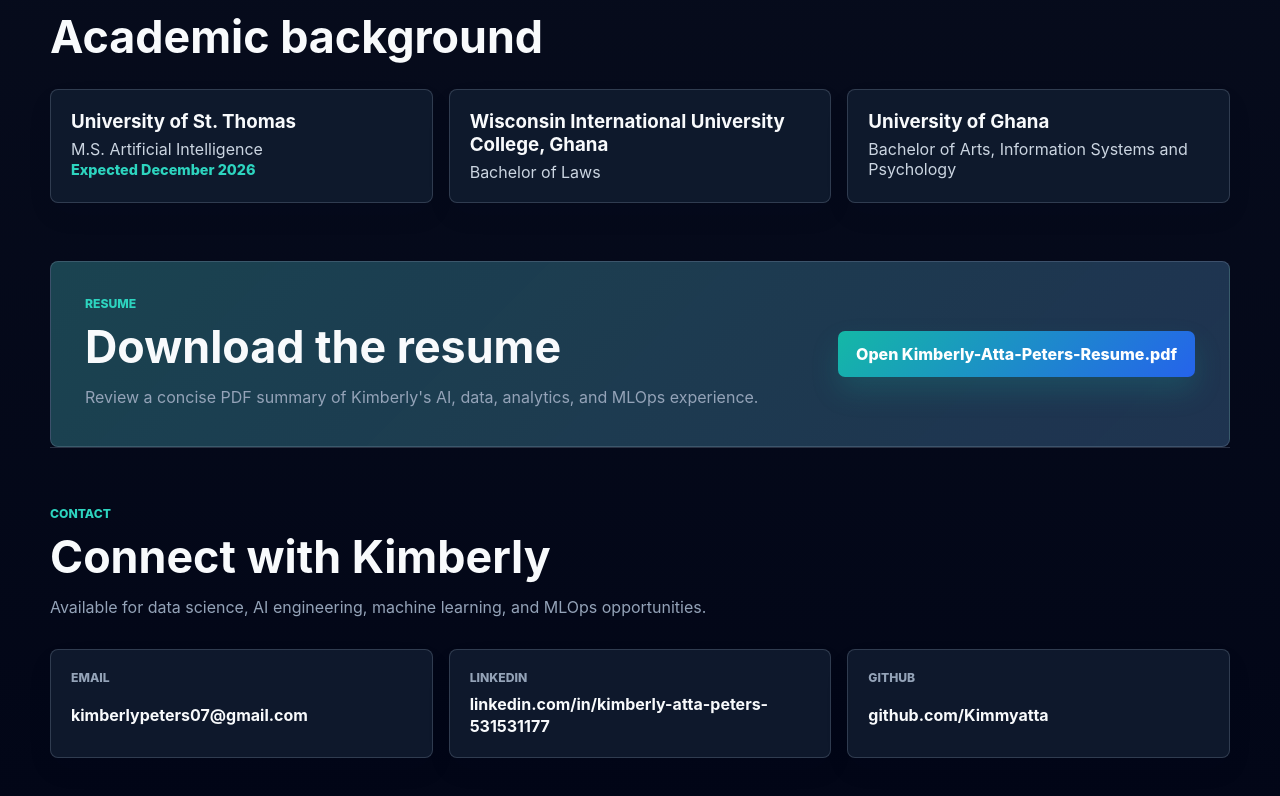
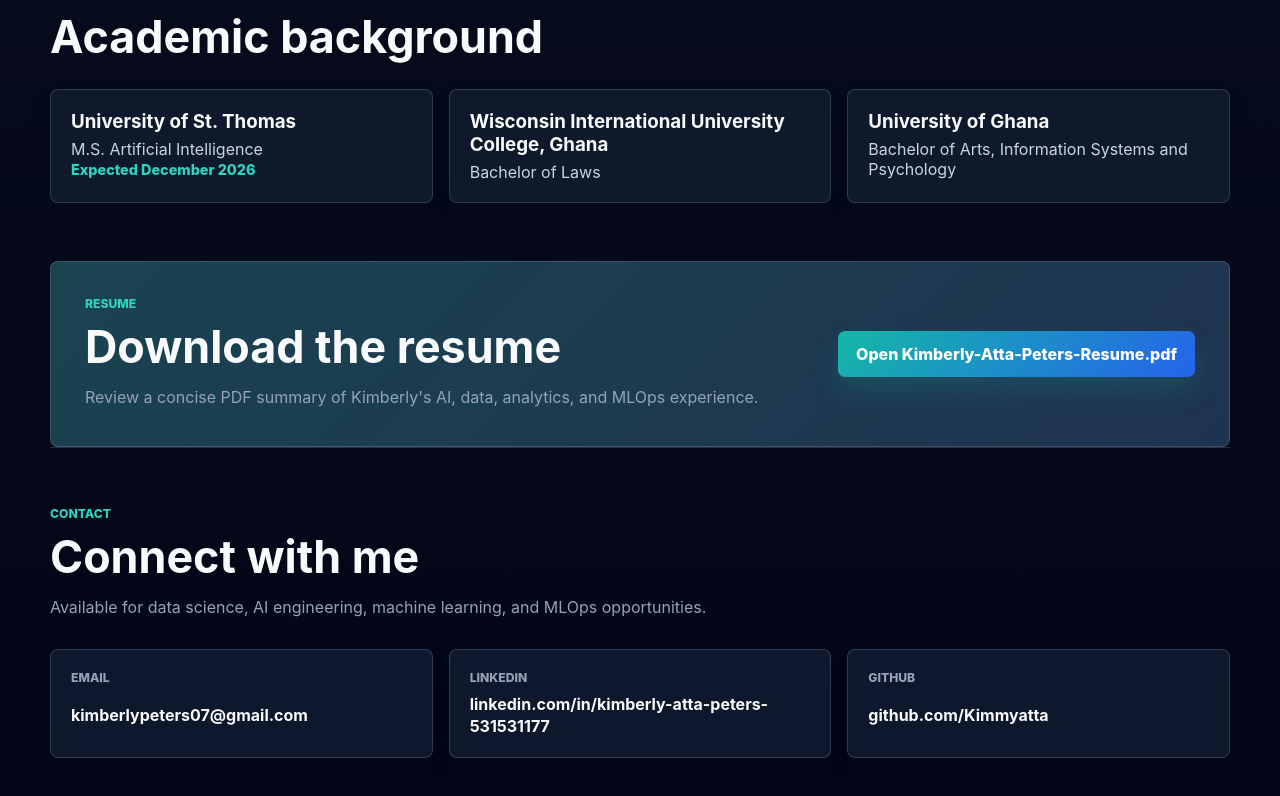
Before and after one commit to Kimmyatta/kimberly-portfolio, a React (Vite) app: page / in a window 1280 px wide. Shown: the part 5093-5889 px from the top of the page. Built offline with nearby package versions, Linux system fonts and the light colour scheme.

Commit message:
Update contact heading

```diff
--- a/src/components/Contact.tsx
+++ b/src/components/Contact.tsx
@@ -10,7 +10,7 @@ export default function Contact({ personal }: ContactProps) {
     <section className="section contact-section" id="contact">
       <SectionHeading
         eyebrow="Contact"
-        title="Connect with Kimberly"
+        title="Connect with me"
         description="Available for data science, AI engineering, machine learning, and MLOps opportunities."
       />
 
```
